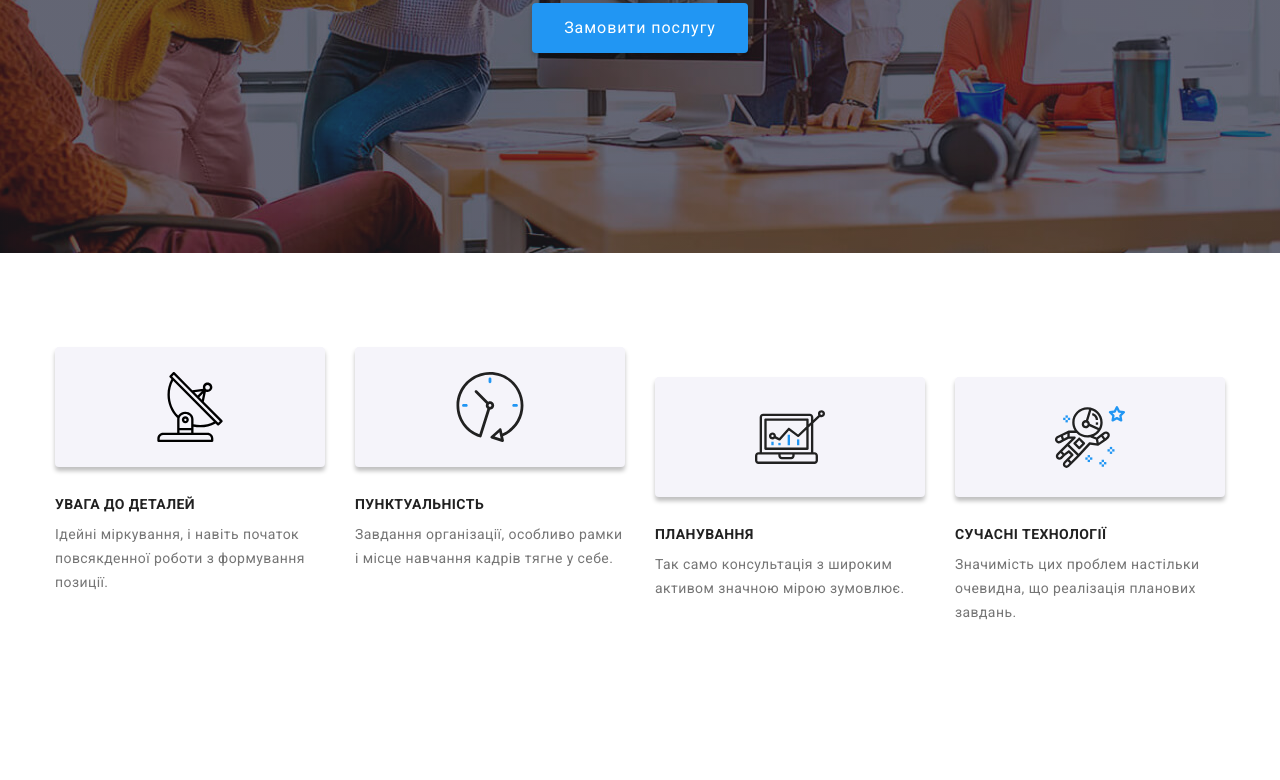
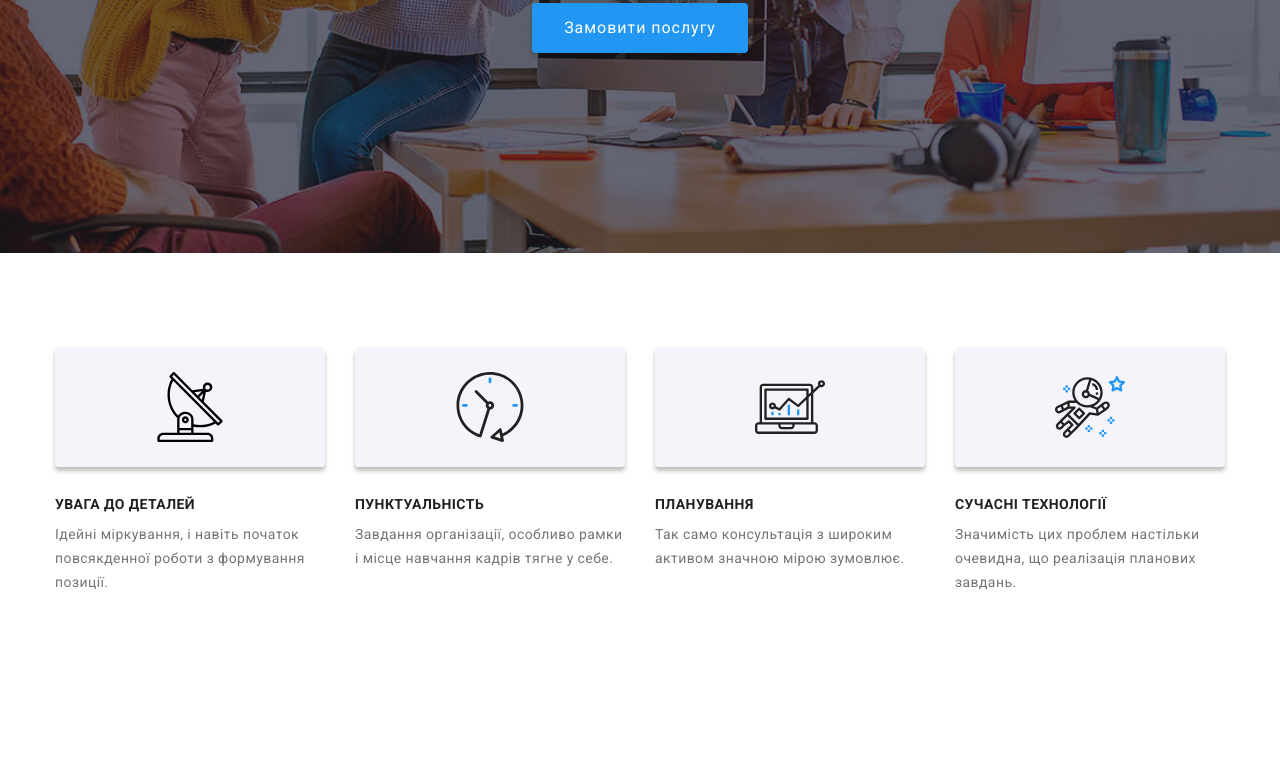
Before and after one commit to Litinskiy/goit-markup-hw-08, a plain HTML site: page index.html in a window 1280 px wide. Shown: the part 428-1208 px from the top of the page. Drawn offline with nearby package versions, Linux system fonts and the light colour scheme.

Commit message:
homework8
50 pct to deadline

```diff
--- a/sass/layout/_features.scss
+++ b/sass/layout/_features.scss
@@ -12,16 +12,16 @@
     &:nth-child(odd){
         margin-right: 30px;
     }
-    &:nth-child(n+3) {
+    &:nth-child(n+5) {
         margin-top: 30px;
     }
         }
     @media screen and (min-width: 1200px) {
         width: calc((100% - 3 * 30px) / 4);
-        max-width: 270px;
+        width: 270px;
     &:not(:last-child) {
-        margin-right: 30px;
-            }
+            margin-right: 30px;
+        }
         }
     }
 
```
Also changed, not shown: css/main.css, css/main.min.css, 2 other files.
